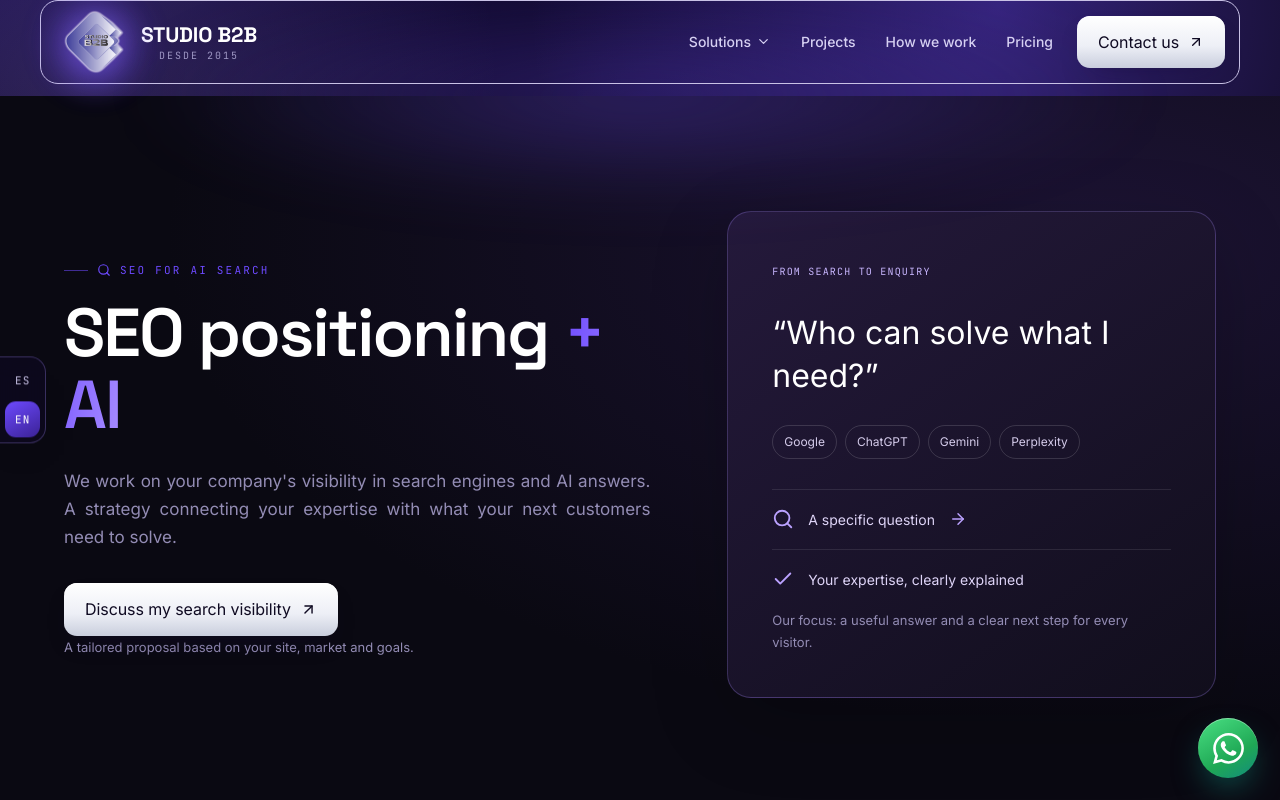
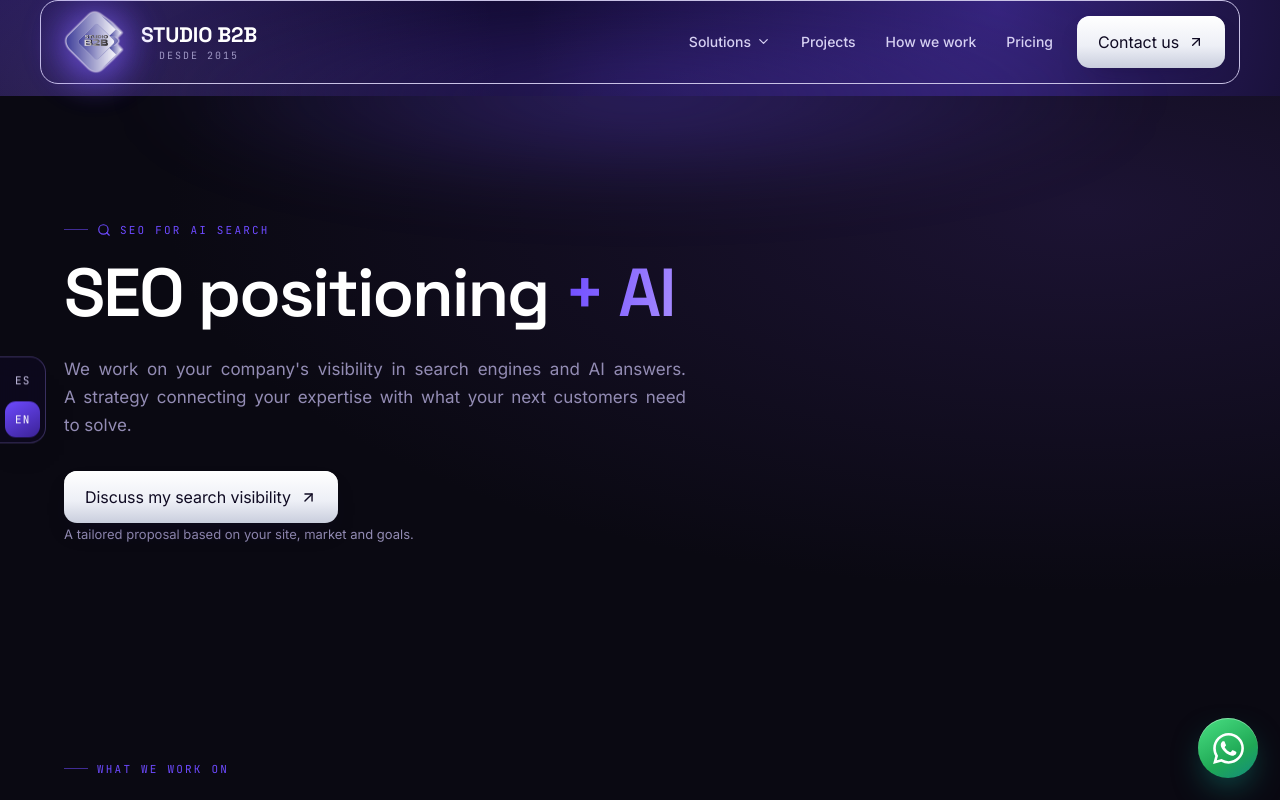
Before and after one commit to Guillemuhana/studiob2b, a React (Vite) app: page /posicionamiento-seo-para-ia in a window 1280 px wide. Shown: the top 800 px of the page. Built offline with nearby package versions, Linux system fonts and the light colour scheme; no server answers.

Commit message:
Quita recuadro explicativo del encabezado SEO

```diff
--- a/src/SeoIA.css
+++ b/src/SeoIA.css
@@ -1,16 +1,10 @@
 .s2b-seop { color: var(--text); }
 .s2b-seop-hero { background: radial-gradient(ellipse at 85% 20%, #37226566, transparent 60%); }
 .s2b-seop-layout { display: grid; grid-template-columns: minmax(0, 1.2fr) minmax(0, 1fr); gap: clamp(30px, 6vw, 80px); align-items: center; }
-.s2b-seop h1 { max-width: 16ch; font-size: clamp(38px, 5.3vw, 70px); }
+.s2b-seop-intro > div { max-width: 820px; }
+.s2b-seop h1 { max-width: 20ch; font-size: clamp(38px, 5.3vw, 70px); }
 .s2b-seop .s2b-lead { margin: 26px 0 32px; }
 .s2b-seop-caption { font-size: 13px; line-height: 1.7; color: var(--muted); margin-top: 18px; }
-.s2b-seop-map { padding: clamp(24px, 3.5vw, 44px); border: 1px solid #a78cff44; border-radius: 24px; background: linear-gradient(145deg, #24193b, #110e1c); box-shadow: 0 24px 80px #0003; }
-.s2b-seop-kicker { font-family: var(--mono); font-size: 10px; letter-spacing: .12em; color: #c9b7ff; }
-.s2b-seop-question { margin: 28px 0; font-size: clamp(22px, 2.6vw, 32px); line-height: 1.35; color: #fff; }
-.s2b-seop-channels { display: flex; flex-wrap: wrap; gap: 8px; margin-bottom: 30px; }
-.s2b-seop-channels span { border: 1px solid #ffffff24; padding: 6px 11px; border-radius: 999px; font-size: 12px; color: #d4cbea; }
-.s2b-seop-flow { display: flex; align-items: center; gap: 14px; border-top: 1px solid #ffffff18; padding: 18px 0; color: #ded4f7; font-size: 14px; }
-.s2b-seop-flow svg { flex-shrink: 0; color: #bba2ff; }
 .s2b-seop-services { display: grid; grid-template-columns: repeat(2, minmax(0, 1fr)); column-gap: 64px; margin-top: 40px; }
 .s2b-seop-services section { display: flex; gap: 22px; padding: 30px 0; border-top: 1px solid var(--line); }
 .s2b-seop-services section > span { color: #bba2ff; font-family: var(--mono); font-size: 13px; padding-top: 4px; }
@@ -21,4 +15,4 @@
 .s2b-seop-brief { border-left: 2px solid #a78cff; padding-left: clamp(20px, 3vw, 40px); }
 .s2b-seop-brief .s2b-btn { margin-top: 26px; }
 .s2b-seop .s2b-btn { white-space: normal; }
-@media (max-width: 820px) { .s2b-seop-layout, .s2b-seop-services { grid-template-columns: 1fr; } .s2b-seop-map { margin-top: 12px; } }
+@media (max-width: 820px) { .s2b-seop-layout, .s2b-seop-services { grid-template-columns: 1fr; } }
--- a/src/SeoIA.jsx
+++ b/src/SeoIA.jsx
@@ -1,5 +1,5 @@
 import React from "react";
-import { ArrowUpRight, Search, Check, ArrowRight } from "lucide-react";
+import { ArrowUpRight, Search } from "lucide-react";
 import "./SeoIA.css";
 
 export const SEO_DESCRIPTION = "Posicionamiento SEO para IA y buscadores. Auditoría, contenido estratégico y mejoras técnicas para trabajar la visibilidad de tu empresa.";
@@ -14,7 +14,7 @@ export default function SeoIA({ t, onContact }) {
   return (
     <article id="seo-ia" className="s2b-seop">
       <section className="s2b-sec s2b-seop-hero">
-        <div className="s2b-wrap s2b-seop-layout">
+        <div className="s2b-wrap s2b-seop-intro">
           <div>
             <div className="s2b-eyebrow"><Search size={14} /> {t("Posicionamiento SEO para IA", "SEO for AI search")}</div>
             <h1 className="s2b-h2">{t("Posicionamiento SEO", "SEO positioning")} <b>{t("+ IA", "+ AI")}</b></h1>
@@ -22,14 +22,6 @@ export default function SeoIA({ t, onContact }) {
             <button className="s2b-btn s2b-btn--chrome" onClick={onContact}>{t("Consultar por mi posicionamiento", "Discuss my search visibility")} <ArrowUpRight size={17} /></button>
             <p className="s2b-seop-caption">{t("Propuesta a medida según tu sitio, mercado y objetivos.", "A tailored proposal based on your site, market and goals.")}</p>
           </div>
-          <aside className="s2b-seop-map" aria-label={t("Enfoque del servicio", "Service approach")}>
-            <span className="s2b-seop-kicker">{t("DE LA BÚSQUEDA A LA CONSULTA", "FROM SEARCH TO ENQUIRY")}</span>
-            <div className="s2b-seop-question">“{t("¿Quién puede resolver lo que necesito?", "Who can solve what I need?") }”</div>
-            <div className="s2b-seop-channels"><span>Google</span><span>ChatGPT</span><span>Gemini</span><span>Perplexity</span></div>
-            <div className="s2b-seop-flow"><Search size={22} /><span>{t("Una pregunta concreta", "A specific question")}</span><ArrowRight size={18} /></div>
-            <div className="s2b-seop-flow"><Check size={22} /><span>{t("Tu conocimiento, bien explicado", "Your expertise, clearly explained")}</span></div>
-            <p className="s2b-seop-caption">{t("Nuestro foco: que cada visita encuentre una respuesta útil y un próximo paso claro.", "Our focus: a useful answer and a clear next step for every visitor.")}</p>
-          </aside>
         </div>
       </section>
       <section className="s2b-sec s2b-sec--sm" aria-labelledby="seo-alcance">
```
